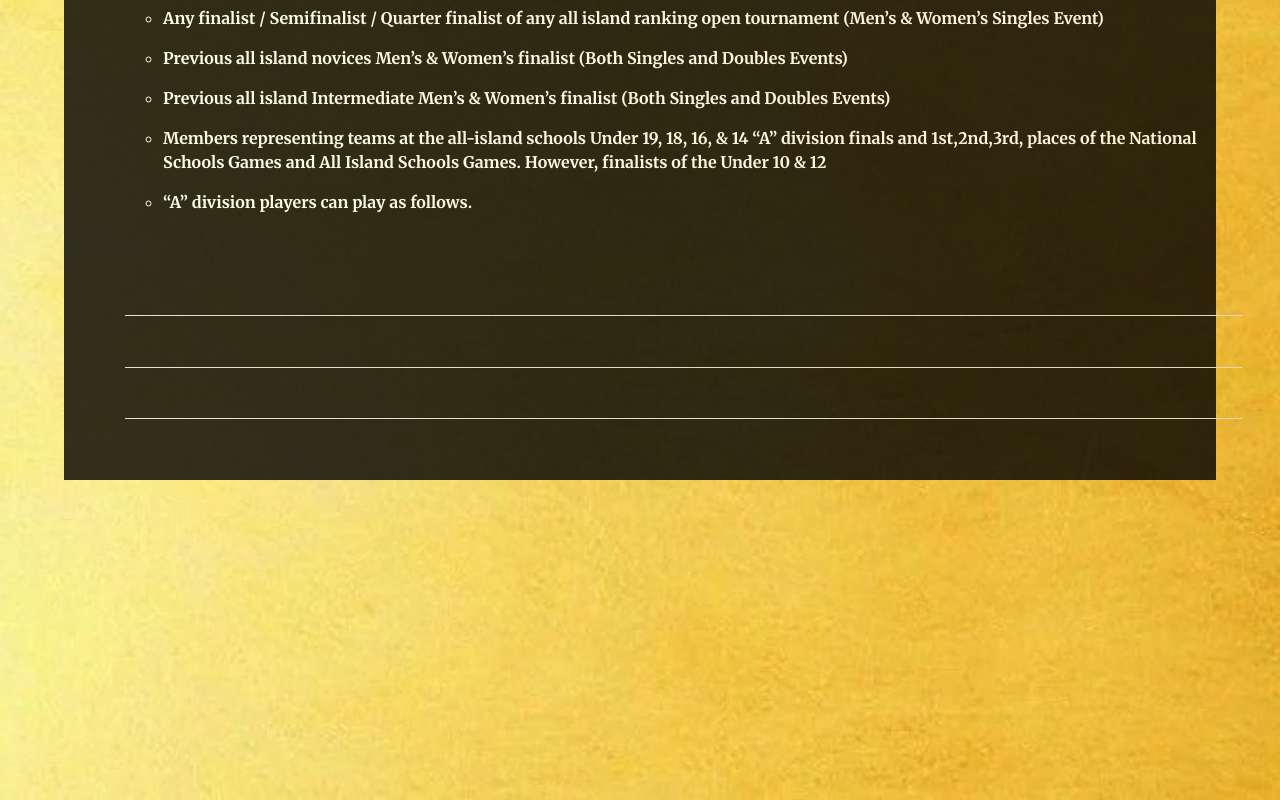
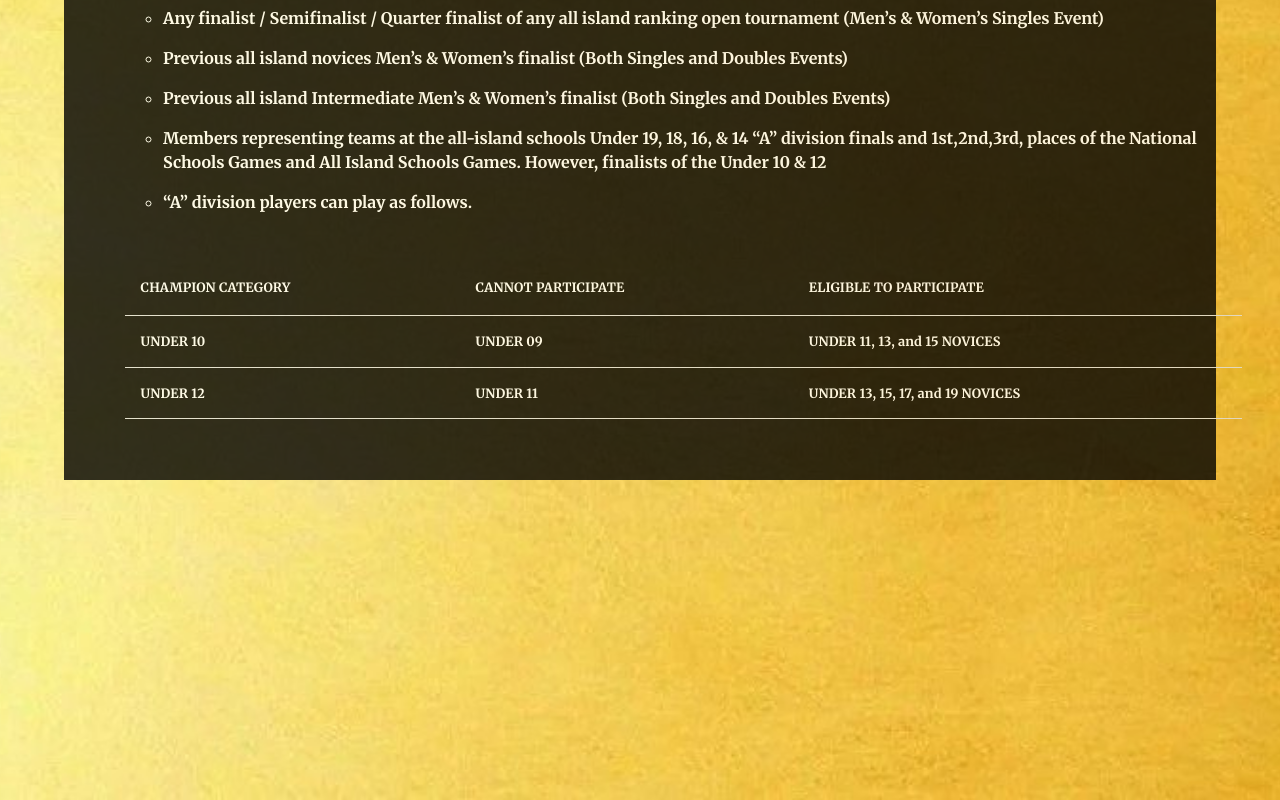
Before and after one commit to Mora-TT/web, a React (Create React App) app: page /guidelines in a window 1280 px wide. Shown: the part 1256-2056 px from the top of the page. Built offline with nearby package versions, Linux system fonts and the light colour scheme.

Commit message:
Add font color to the table

```diff
--- a/src/views/BasicTable.js
+++ b/src/views/BasicTable.js
@@ -20,17 +20,17 @@ export default function BasicTable() {
     <Table style={{marginLeft: '2vw', marginRight: '2vw'}}>
       <TableHead>
         <TableRow>
-          <TableCell><b>CHAMPION CATEGORY</b></TableCell>
-          <TableCell><b>CANNOT PARTICIPATE</b></TableCell>
-          <TableCell><b>ELIGIBLE TO PARTICIPATE</b></TableCell>
+          <TableCell style={{fontSize: '0.8em', color: 'white'}}><b>CHAMPION CATEGORY</b></TableCell>
+          <TableCell style={{fontSize: '0.8em', color: 'white'}}><b>CANNOT PARTICIPATE</b></TableCell>
+          <TableCell style={{fontSize: '0.8em', color: 'white'}}><b>ELIGIBLE TO PARTICIPATE</b></TableCell>
         </TableRow>
       </TableHead>
       <TableBody>
         {rows.map((row) => (
           <TableRow key={row.col1}>
-            <TableCell style={{fontSize: '0.8em'}}>{row.col1}</TableCell>
-            <TableCell style={{fontSize: '0.8em'}}>{row.col2}</TableCell>
-            <TableCell style={{fontSize: '0.8em'}}>{row.col3}</TableCell>
+            <TableCell style={{fontSize: '0.8em', color: 'white'}}>{row.col1}</TableCell>
+            <TableCell style={{fontSize: '0.8em', color: 'white'}}>{row.col2}</TableCell>
+            <TableCell style={{fontSize: '0.8em', color: 'white'}}>{row.col3}</TableCell>
           </TableRow>
         ))}
       </TableBody>
```
